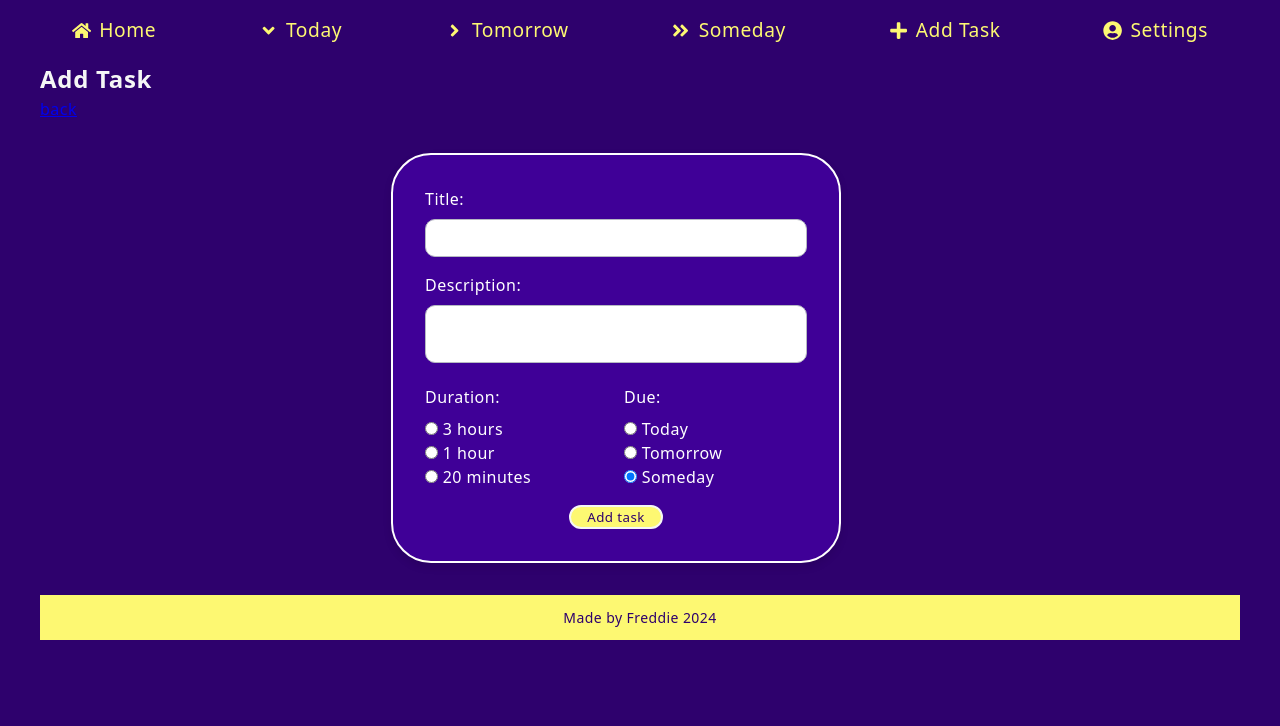
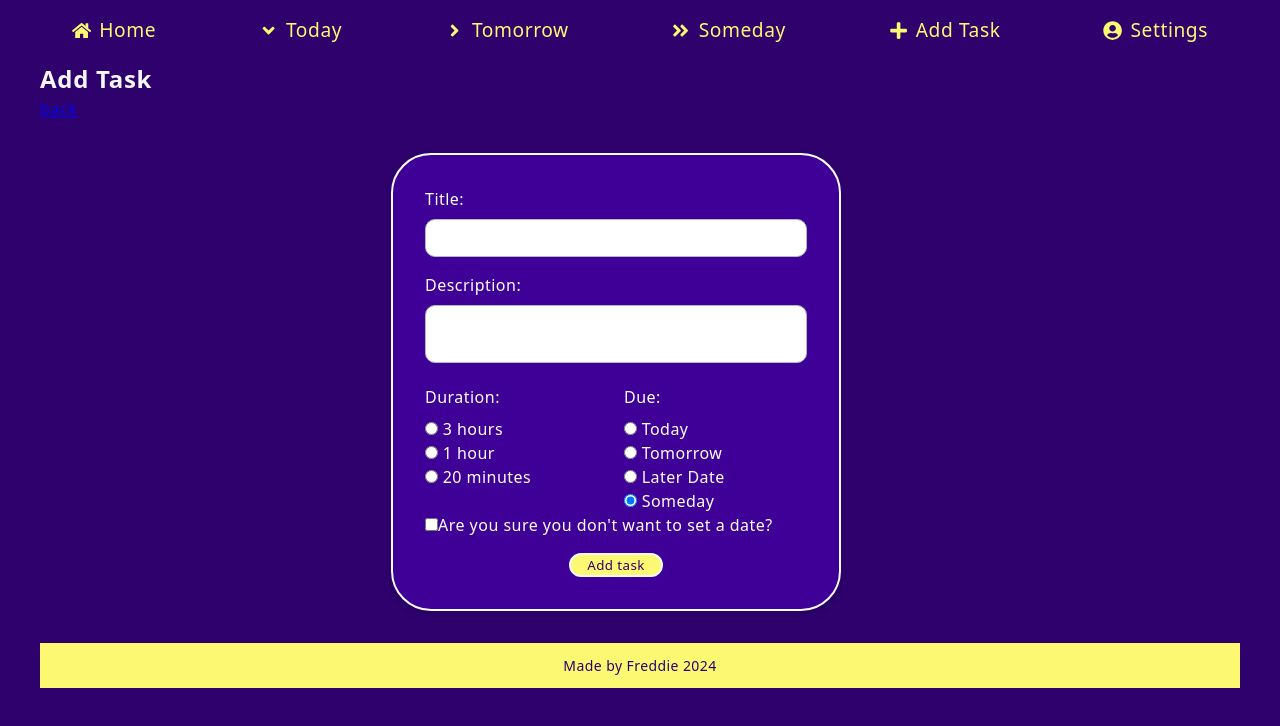
Before and after one commit to Freddie2024/DeepFlow, a Next.js app: page /create in a window 1280 px wide. Both pictures are taken after a click on the radio button "Someday". Shown: the top 726 px of the page. Built offline with nearby package versions, Linux system fonts and the light colour scheme; no server answers; the database is empty.

Commit message:
add option for specific date to form

```diff
--- a/src/components/taskForm/TaskForm.js
+++ b/src/components/taskForm/TaskForm.js
@@ -1,7 +1,11 @@
 import React, { useEffect } from "react";
 import styles from "./TaskForm.module.css";
+import { useState } from "react";
 
 export default function TaskForm({ onSubmit, defaultData = {} }) {
+  const [dueOption, setDueOption] = useState("today");
+  const [confirmNoDate, setConfirmNoDate] = useState(false);
+
   useEffect(() => {
     const textarea = document.getElementById("description");
 
@@ -14,6 +18,38 @@ export default function TaskForm({ onSubmit, defaultData = {} }) {
 
     return () => textarea.removeEventListener("input", autoResize);
   }, []);
+
+  function handleSubmit(event) {
+    event.preventDefault();
+    const formData = new FormData(event.target);
+    const taskData = Object.fromEntries(formData);
+
+    let dueDate;
+    if (dueOption === "later") {
+      dueDate = taskData.dueDate || null;
+    } else if (dueOption === "today") {
+      dueDate = new Date().toISOString().split("T")[0];
+    } else if (dueOption === "tomorrow") {
+      const tomorrow = new Date();
+      tomorrow.setDate(tomorrow.getDate() + 1);
+      dueDate = tomorrow.toISOString().split("T")[0];
+    } else if (dueOption === "someday" && confirmNoDate) {
+      dueDate = null;
+    } else {
+      alert(
+        "Please confirm that you want to add this task without a due date."
+      );
+      return;
+    }
+
+    taskData.dueDate = dueDate;
+    onSubmit(taskData);
+  }
+
+  function handleDueOptionChange(option) {
+    setDueOption(option);
+    setConfirmNoDate(false);
+  }
 
   return (
     <>
@@ -58,23 +94,66 @@ export default function TaskForm({ onSubmit, defaultData = {} }) {
             <p>Due:</p>
             <input
               type="radio"
-              name="dueDate"
+              name="dueOption"
               id="today"
               value="today"
+              onChange={() => handleDueOptionChange("today")}
               defaultChecked={defaultData?.dueDate === "today"}
               required
             />
             <label htmlFor="today"> Today</label> <br />
-            <input type="radio" name="dueDate" id="tomorrow" value="tomorrow" />
+            <input
+              type="radio"
+              name="dueOption"
+              id="tomorrow"
+              value="tomorrow"
+              onChange={() => handleDueOptionChange("tomorrow")}
+            />
             <label htmlFor="tomorrow"> Tomorrow</label> <br />
-            <input type="radio" name="dueDate" id="someday" value="someday" />
+            <input
+              type="radio"
+              name="dueOption"
+              id="laterDate"
+              value="laterDate"
+              onChange={() => handleDueOptionChange("laterDate")}
+            />
+            <label htmlFor="laterDate"> Later Date</label> <br />
+            {dueOption === "laterDate" && (
+              <input
+                type="date"
+                name="dueDate"
+                className={styles.formInput}
+                defaultValue={defaultData?.dueDate || ""}
+              />
+            )}
+            <input
+              type="radio"
+              name="dueOption"
+              id="someday"
+              value="someday"
+              onChange={() => handleDueOptionChange("someday")}
+            />
             <label htmlFor="someday"> Someday</label> <br />
           </div>
         </section>
-        <button className={styles.submitButton} type="submit">
-          {/* {defaultData ? "Update task" :  */}
+        {dueOption === "someday" && (
+          <div className={styles.confirmNoDate}>
+            <label>
+              <input
+                type="checkbox"
+                checked={confirmNoDate}
+                onChange={() => setConfirmNoDate(!confirmNoDate)}
+              />
+              Are you sure you don't want to set a date?
+            </label>
+          </div>
+        )}
+        <button
+          className={styles.submitButton}
+          type="submit"
+          disabled={dueOption === "someday" && !confirmNoDate}
+        >
           Add task
-          {/* } */}
         </button>
       </form>
     </>
--- a/src/lib/db/models/Task.js
+++ b/src/lib/db/models/Task.js
@@ -17,9 +17,8 @@ const taskSchema = new Schema({
     required: true,
   },
   dueDate: {
-    type: String,
-    enum: ["today", "tomorrow", "someday"],
-    default: "today",
+    type: Date,
+    default: null,
     required: true,
   },
   completed: {
```
